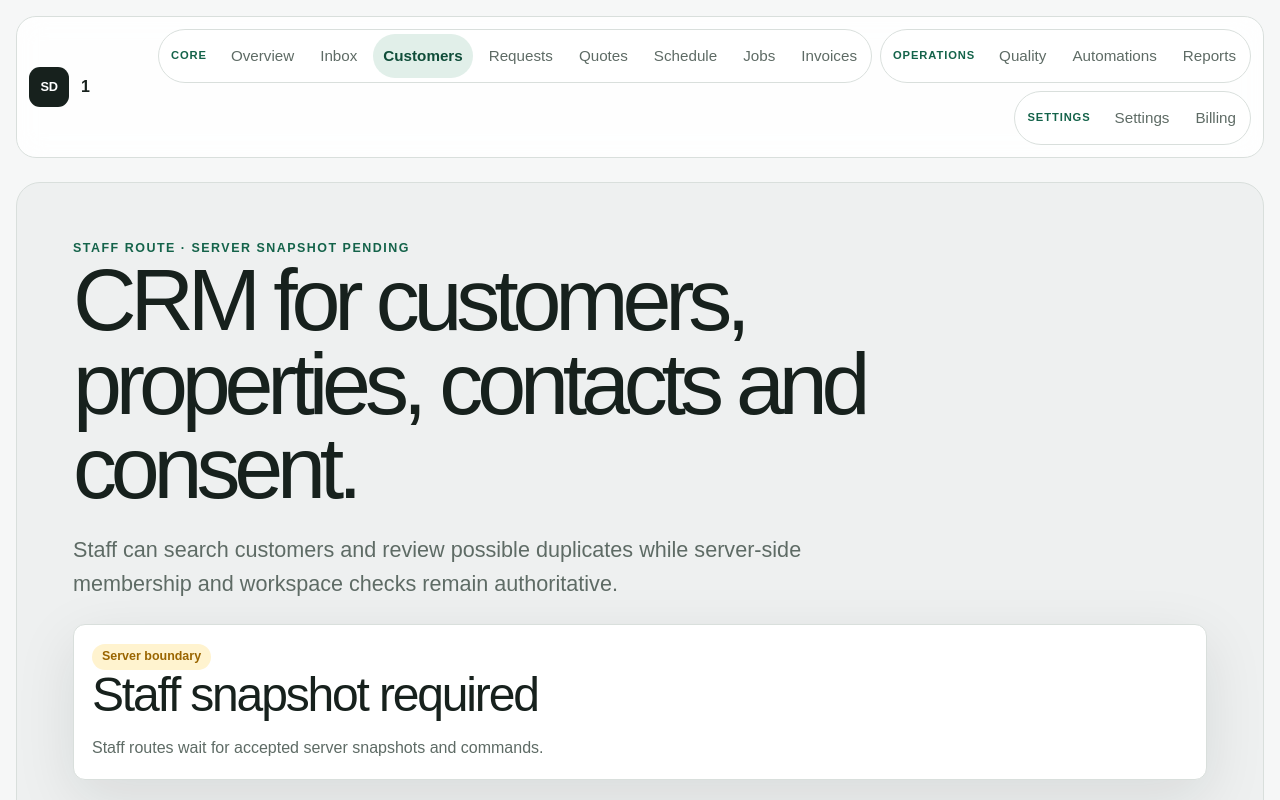
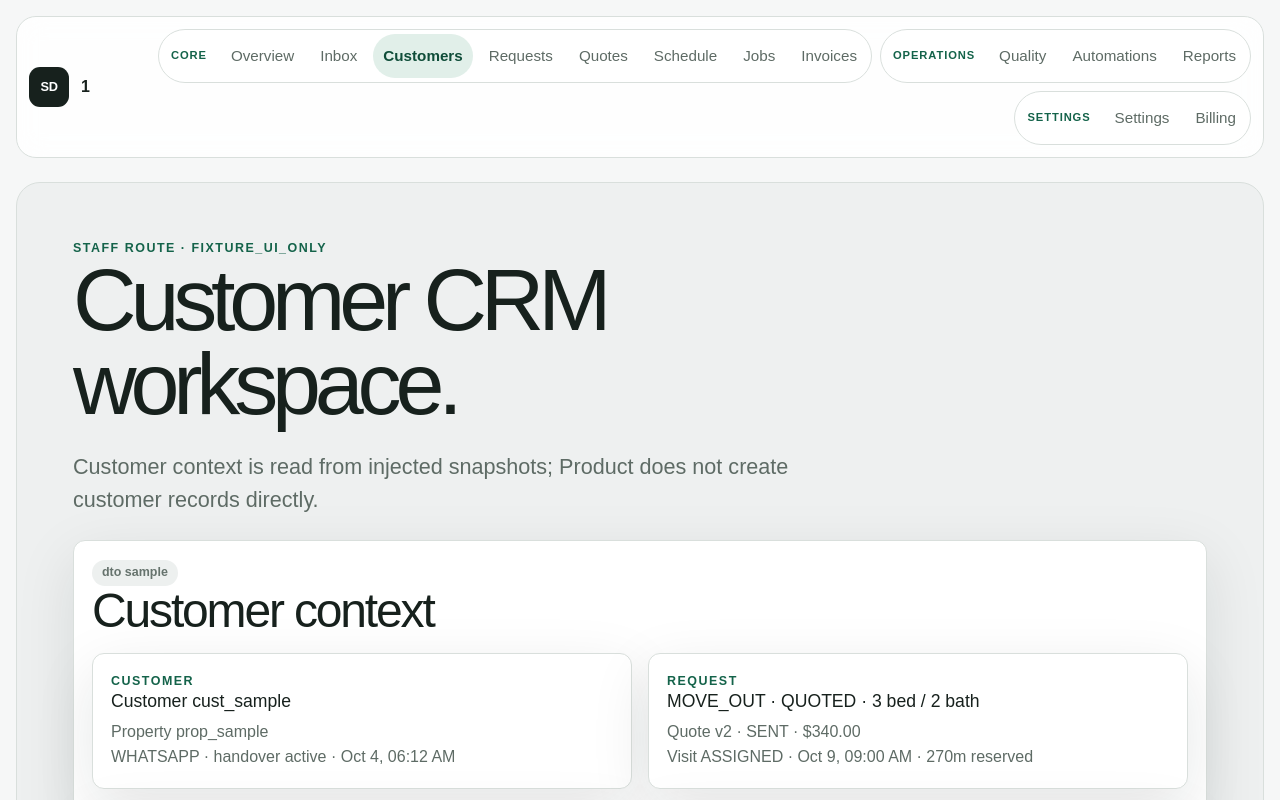
Before and after one commit to SaamVR/ServiceDesk, a Next.js app: page /app/1/customers in a window 1280 px wide. Shown: the top 800 px of the page. Built offline with nearby package versions, Linux system fonts and the light colour scheme.

Commit message:
refactor(product): route staff customers through fixture wrapper

```diff
--- a/src/app/app/[workspace]/customers/page.tsx
+++ b/src/app/app/[workspace]/customers/page.tsx
@@ -1,15 +1,15 @@
-import { OperationalRoute } from "@/features/operations/OperationalRoute";
+import { OperationalFixtureRoute } from "@/features/operations/OperationalFixtureRoute";
 
 export default async function StaffCustomersPage({ params }: { params: Promise<{ workspace: string }> }) {
   const { workspace } = await params;
 
   return (
-    <OperationalRoute
+    <OperationalFixtureRoute
       surface="staff"
-        staffModule="customers"
+      staffModule="customers"
       workspaceLabel={workspace}
-      title="CRM for customers, properties, contacts and consent."
-      description="Staff can search customers and review possible duplicates while server-side membership and workspace checks remain authoritative."
+      title="Customer CRM workspace."
+      description="Customer context is read from injected snapshots; Product does not create customer records directly."
     />
   );
 }
```
